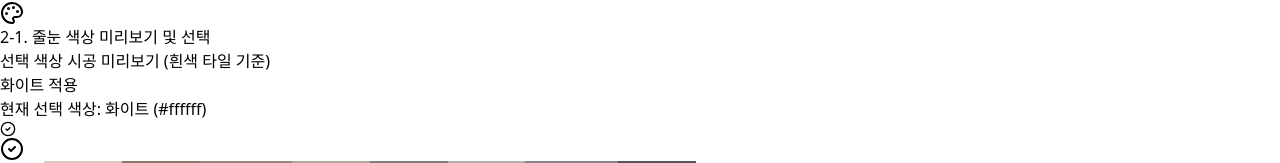
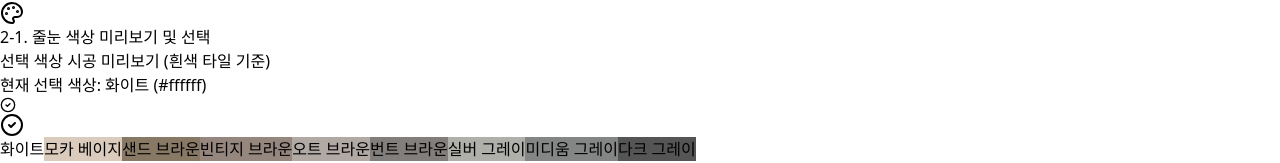
Before and after one commit to jsh5199-ai/julnun-web, a React (Vite) app: page / in a window 1280 px wide. Shown: the part 617-780 px from the top of the page. Built offline with nearby package versions, Linux system fonts and the light colour scheme.

Commit message:
수정완료

```diff
--- a/src/App.jsx
+++ b/src/App.jsx
@@ -310,20 +310,19 @@ const ColorPalette = ({ selectedColorId, onSelect }) => {
     // 타일 본체 색상은 흰색으로 고정
     const TILE_COLOR = '#ffffff';
 
-    // 🚨 [수정된 변수] 줄눈 선 너비 및 위치 조정 🚨
+    // 🚨 [수정된 변수] 줄눈 선 너비 증가 및 위치 조정 🚨
     const GROUT_LINE_WIDTH = 12; // 줄눈 선 너비 (가운데 십자 모양의 굵기)
     const TILE_DEMO_SIZE = 400; // 데모 영역 전체 크기 (임의 설정)
-
-    // 가로/세로 중앙 줄눈 선을 위한 선형 그라디언트 정의
+    const centerOffset = TILE_DEMO_SIZE / 2;
+    const lineHalf = GROUT_LINE_WIDTH / 2;
+
     const groutPattern = selectedColorData.code;
     const tilePattern = TILE_COLOR;
 
     // 중앙 십자 줄눈선 CSS 배경 이미지 생성
-    const centerOffset = TILE_DEMO_SIZE / 2;
-    const lineHalf = GROUT_LINE_WIDTH / 2;
-
+    // 교차점의 색상 통일을 위해 두 그라디언트 모두 선택 색상을 사용하고 겹치게 함
     const verticalGradient = `linear-gradient(to right, ${tilePattern} 0%, ${tilePattern} ${centerOffset - lineHalf}px, ${groutPattern} ${centerOffset - lineHalf}px, ${groutPattern} ${centerOffset + lineHalf}px, ${tilePattern} ${centerOffset + lineHalf}px, ${tilePattern} 100%)`;
-    const horizontalGradient = `linear-gradient(to bottom, ${tilePattern} 0%, ${tilePattern} ${centerOffset - lineHalf}px, ${groutPattern} ${centerOffset - lineHalf}px, ${groutPattern} ${centerOffset + lineHalf}px, ${tilePattern} ${centerOffset + lineHalf}px, ${tilePattern} 100%)`;
+    const horizontalGradient = `linear-gradient(to bottom, ${tilePattern} 0%, ${tilePattern} ${centerOffset - lineHalf}px, ${groutPattern} ${centerOffset - lineHalf}px, ${groutPattern} ${centerOffset + lineHalf}px, ${groutPattern} ${centerOffset + lineHalf}px, ${tilePattern} ${centerOffset + lineHalf}px, ${tilePattern} 100%)`;
 
 
     return (
@@ -351,19 +350,14 @@ const ColorPalette = ({ selectedColorId, onSelect }) => {
                         className="absolute inset-0 opacity-100 transition-colors duration-300"
                         style={{
                             // 가로/세로 그라디언트를 겹쳐서 십자 모양 생성
+                            // 쉼표로 구분하여 두 그라디언트를 겹치게 하여 교차점 색상 문제를 해결
                             backgroundImage: `${verticalGradient}, ${horizontalGradient}`,
                             backgroundSize: '100% 100%',
                             backgroundRepeat: 'no-repeat',
-                            // 겹치는 부분의 색상이 통일되도록 multiply 대신 normal 사용
                             backgroundBlendMode: 'normal'
                         }}
                     >
-                        {/* 텍스트는 줄눈 영역 위에 띄워서 대비 확인용 */}
-                        <div className="absolute top-1/2 left-1/2 -translate-x-1/2 -translate-y-1/2 text-center">
-                             <span className={`text-xs font-bold px-2 py-1 rounded-full shadow-sm ${selectedColorData.isDark ? 'bg-white/90 text-gray-900' : 'bg-gray-900/90 text-white'}`}>
-                                {selectedColorData.label} 적용
-                            </span>
-                        </div>
+                        {/* 🚨 [제거됨] 중앙 텍스트 레이어는 삭제되었습니다. */}
                     </div>
                 </div>
             </div>
```
